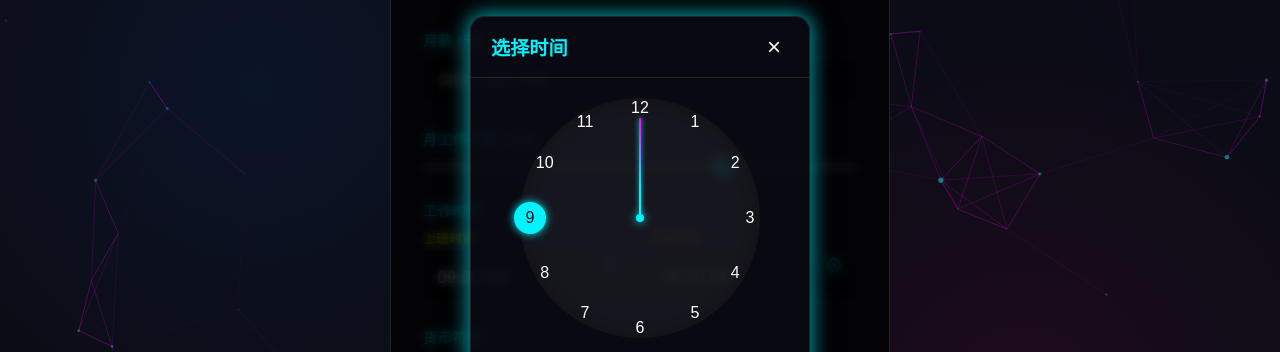
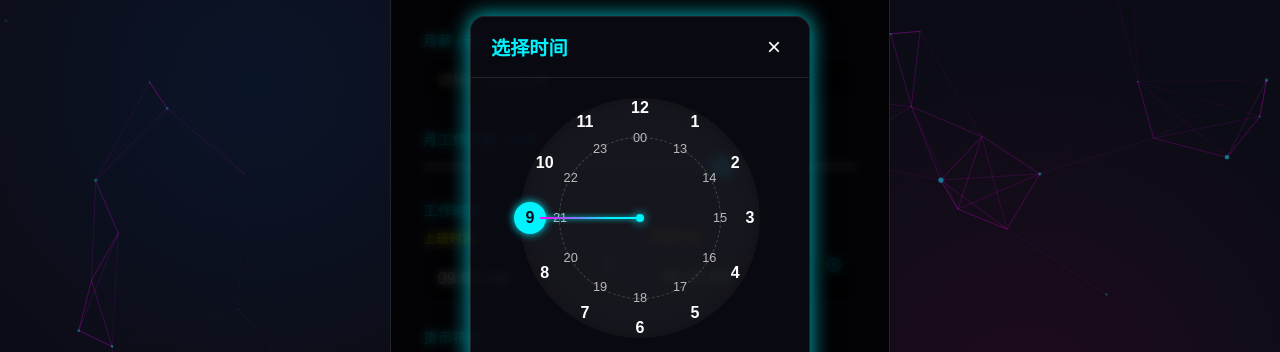
Before and after one commit to DanielBai007/whip, a plain HTML site: page index.html in a window 1280 px wide. Both pictures are taken after a click on the button 609 px from the left and 422 px from the top of the page. Shown: the part 158-510 px from the top of the page. Drawn offline with nearby package versions, Linux system fonts and the light colour scheme; animation ran at ten frames a second.

Commit message:
优化时间选择

```diff
--- a/css/time-picker.css
+++ b/css/time-picker.css
@@ -137,6 +137,20 @@
     box-shadow: inset 0 0 15px rgba(0, 0, 0, 0.3);
 }
 
+/* 添加内圈指示 */
+.time-picker-clock::before {
+    content: '';
+    position: absolute;
+    top: 50%;
+    left: 50%;
+    width: 160px;
+    height: 160px;
+    border-radius: 50%;
+    transform: translate(-50%, -50%);
+    border: 1px dashed rgba(255, 255, 255, 0.2);
+    pointer-events: none;
+}
+
 .time-picker-clock-center {
     position: absolute;
     top: 50%;
@@ -194,6 +208,19 @@
     transform: translate(-50%, -50%);
     cursor: pointer;
     transition: all 0.2s ease;
+}
+
+/* 外圈小时刻度（1-12） */
+.time-picker-clock-number.outer-hour {
+    font-weight: bold;
+}
+
+/* 内圈小时刻度（13-24/00） */
+.time-picker-clock-number.inner-hour {
+    font-size: 0.8rem;
+    color: rgba(255, 255, 255, 0.7);
+    width: 28px;
+    height: 28px;
 }
 
 .time-picker-clock-number:hover {
@@ -283,6 +310,11 @@
         height: 200px;
     }
 
+    .time-picker-clock::before {
+        width: 130px;
+        height: 130px;
+    }
+
     .time-picker-clock-hand {
         width: 80px;
     }
@@ -293,6 +325,12 @@
         font-size: 0.9rem;
     }
 
+    .time-picker-clock-number.inner-hour {
+        width: 24px;
+        height: 24px;
+        font-size: 0.7rem;
+    }
+
     .time-picker-display-time {
         font-size: 2rem;
     }
--- a/js/time-picker.js
+++ b/js/time-picker.js
@@ -1,6 +1,6 @@
 /**
  * 时间轮盘选择器组件
- * 提供直观的时钟式时间选择功能
+ * 提供直观的时钟式时间选择功能，支持24小时制
  */
 
 document.addEventListener('DOMContentLoaded', function() {
@@ -25,6 +25,7 @@ document.addEventListener('DOMContentLoaded', function() {
     // 当前活动的输入框和选择模式
     let activeInput = null;
     let isHourMode = true; // true表示选择小时，false表示选择分钟
+    let currentHour = 0; // 当前选择的小时（0-23）
 
     // 初始化时钟刻度
     initClock();
@@ -36,18 +37,18 @@ document.addEventListener('DOMContentLoaded', function() {
         // 解析当前输入框的时间值
         let timeValue = inputElement.value || '00:00';
         let [hours, minutes] = timeValue.split(':').map(Number);
+        currentHour = hours;
 
         // 更新显示的时间
         updateDisplayTime(hours, minutes);
 
-        // 默认从小时开始选择
-        switchToHourMode();
-
         // 显示时间选择器
         timePickerContainer.classList.add('active');
 
-        // 根据当前小时设置时钟指针位置
-        setClockHandPosition(hours * 30); // 每小时30度
+        // 默认从小时开始选择，更新指针位置
+        setTimeout(() => {
+            switchToHourMode();
+        }, 50);
     }
 
     // 关闭时间选择器
@@ -70,7 +71,7 @@ document.addEventListener('DOMContentLoaded', function() {
         clockHoursContainer.classList.remove('hide');
         clockMinutesContainer.classList.add('hide');
 
-        // 更新小时刻度的激活状态
+        // 更新小时刻度的激活状态和指针位置
         updateHourNumbers();
     }
 
@@ -82,22 +83,51 @@ document.addEventListener('DOMContentLoaded', function() {
         clockHoursContainer.classList.add('hide');
         clockMinutesContainer.classList.remove('hide');
 
-        // 更新分钟刻度的激活状态
+        // 更新分钟刻度的激活状态和指针位置
         updateMinuteNumbers();
     }
 
     // 初始化时钟刻度
     function initClock() {
-        // 生成小时刻度 (1-12)
+        // 清空现有的时钟刻度
+        clockHoursContainer.innerHTML = '';
+
+        // 生成小时刻度 - 第一圈 (1-12)
         for (let i = 1; i <= 12; i++) {
             const angle = (i * 30) - 90; // 每小时30度，从12点钟方向开始(-90度)
             const x = 110 * Math.cos(angle * Math.PI / 180) + 120; // 半径为110
             const y = 110 * Math.sin(angle * Math.PI / 180) + 120;
 
             const hourNumber = document.createElement('div');
-            hourNumber.className = 'time-picker-clock-number hour-number';
+            hourNumber.className = 'time-picker-clock-number hour-number outer-hour';
             hourNumber.textContent = i;
             hourNumber.dataset.value = i;
+            hourNumber.style.left = `${x}px`;
+            hourNumber.style.top = `${y}px`;
+
+            hourNumber.addEventListener('click', function() {
+                const hour = parseInt(this.dataset.value);
+                if (hour === 12) {
+                    selectHour(0);
+                } else {
+                    selectHour(hour);
+                }
+            });
+
+            clockHoursContainer.appendChild(hourNumber);
+        }
+
+        // 生成小时刻度 - 第二圈 (13-24/00)
+        for (let i = 13; i <= 24; i++) {
+            const displayNum = i === 24 ? '00' : i;
+            const angle = ((i - 12) * 30) - 90; // 每小时30度
+            const x = 80 * Math.cos(angle * Math.PI / 180) + 120; // 内圈半径为80
+            const y = 80 * Math.sin(angle * Math.PI / 180) + 120;
+
+            const hourNumber = document.createElement('div');
+            hourNumber.className = 'time-picker-clock-number hour-number inner-hour';
+            hourNumber.textContent = displayNum;
+            hourNumber.dataset.value = i === 24 ? 0 : i; // 24点存储为0点
             hourNumber.style.left = `${x}px`;
             hourNumber.style.top = `${y}px`;
 
@@ -135,6 +165,7 @@ document.addEventListener('DOMContentLoaded', function() {
     // 更新小时刻度的激活状态
     function updateHourNumbers() {
         const selectedHour = parseInt(hourDisplay.textContent);
+        currentHour = selectedHour;
 
         // 移除所有激活状态
         document.querySelectorAll('.hour-number').forEach(el => {
@@ -143,13 +174,26 @@ document.addEventListener('DOMContentLoaded', function() {
 
         // 添加当前选中小时的激活状态
         document.querySelectorAll('.hour-number').forEach(el => {
-            if (parseInt(el.dataset.value) === selectedHour) {
+            const hourValue = parseInt(el.dataset.value);
+            if (hourValue === selectedHour) {
                 el.classList.add('active');
             }
         });
 
         // 设置时钟指针的位置
-        const hourAngle = ((selectedHour % 12) * 30) || 360; // 12点时为360度，而不是0度
+        // 计算角度 - 转换为基于12小时制的角度
+        let hourAngle;
+
+        if (selectedHour >= 12 && selectedHour < 24) {
+            // 13-23点对应内圈，角度需要调整
+            const hour12 = selectedHour % 12;
+            hourAngle = hour12 * 30;
+        } else {
+            // 0-11点对应外圈
+            const hour12 = selectedHour === 0 ? 12 : selectedHour;
+            hourAngle = hour12 * 30;
+        }
+
         setClockHandPosition(hourAngle);
     }
 
@@ -178,11 +222,14 @@ document.addEventListener('DOMContentLoaded', function() {
 
     // 设置时钟指针的位置
     function setClockHandPosition(angle) {
-        clockHand.style.transform = `translateY(-50%) rotate(${angle}deg)`;
+        // 调整计算角度，从12点位置为0度，顺时针旋转
+        const adjustedAngle = angle - 90;
+        clockHand.style.transform = `translateY(-50%) rotate(${adjustedAngle}deg)`;
     }
 
     // 选择小时
     function selectHour(hour) {
+        currentHour = hour;
         hourDisplay.textContent = hour.toString().padStart(2, '0');
         updateHourNumbers();
 
@@ -275,6 +322,7 @@ document.addEventListener('DOMContentLoaded', function() {
     // 时钟面板拖动选择功能
     const clockElement = document.querySelector('.time-picker-clock');
 
+    // 处理时钟面板上的交互
     function handleClockInteraction(event) {
         // 获取鼠标相对于时钟中心的位置
         const rect = clockElement.getBoundingClientRect();
@@ -290,26 +338,51 @@ document.addEventListener('DOMContentLoaded', function() {
         const x = clientX - rect.left - centerX;
         const y = clientY - rect.top - centerY;
 
-        // 计算角度（弧度）
+        // 计算角度（弧度）- 注意，y轴向下为正
         let angle = Math.atan2(y, x);
 
-        // 将弧度转换为度数，并调整以使12点钟方向为0度
+        // 将弧度转换为度数，顺时针方向，12点钟方向为0度
         let degrees = angle * (180 / Math.PI) + 90;
         if (degrees < 0) degrees += 360;
 
+        // 计算点击位置到中心的距离
+        const distance = Math.sqrt(x * x + y * y);
+        const normalizedDistance = distance / (rect.width / 2); // 归一化距离，1.0表示到达边缘
+
         if (isHourMode) {
-            // 计算小时（1-12）
-            let hour = Math.round(degrees / 30);
+            // 计算小时 (把度数转换为小时)
+            let hour = Math.round(degrees / 30) % 12;
             if (hour === 0) hour = 12;
-            if (hour === 12 && degrees < 15) hour = 12;
+
+            // 根据距离判断是内圈还是外圈
+            if (normalizedDistance < 0.65) {
+                // 内圈 (13-24)
+                hour = hour === 12 ? 0 : hour + 12;
+            } else {
+                // 外圈 (1-12)
+                if (hour === 12) {
+                    hour = 0;
+                }
+            }
+
             selectHour(hour);
+
+            // 立即更新指针位置以反映选择
+            updateHourNumbers();
         } else {
-            // 计算分钟（0-55，步长为5）
-            let minute = Math.round(degrees / 6);
+            // 计算分钟（0-59）
+            // 每分钟对应6度，度数除以6得到分钟
+            let minute = Math.floor(degrees / 6);
             if (minute >= 60) minute = 0;
+
             // 将分钟舍入到最接近的5的倍数
             minute = Math.round(minute / 5) * 5;
+            if (minute === 60) minute = 0;
+
             selectMinute(minute);
+
+            // 立即更新指针位置以反映选择
+            updateMinuteNumbers();
         }
     }
 
```
Also changed, not shown: dashboard.html (+6 -1 lines).
